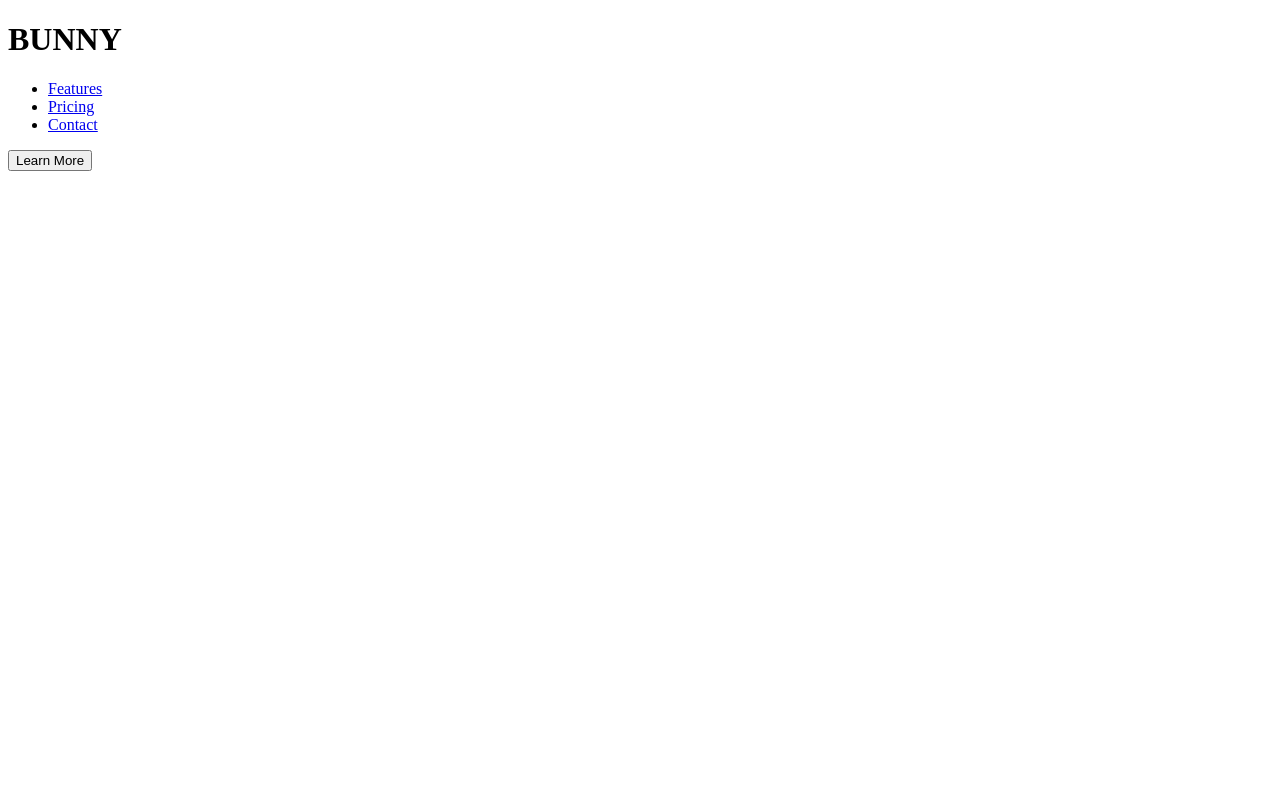
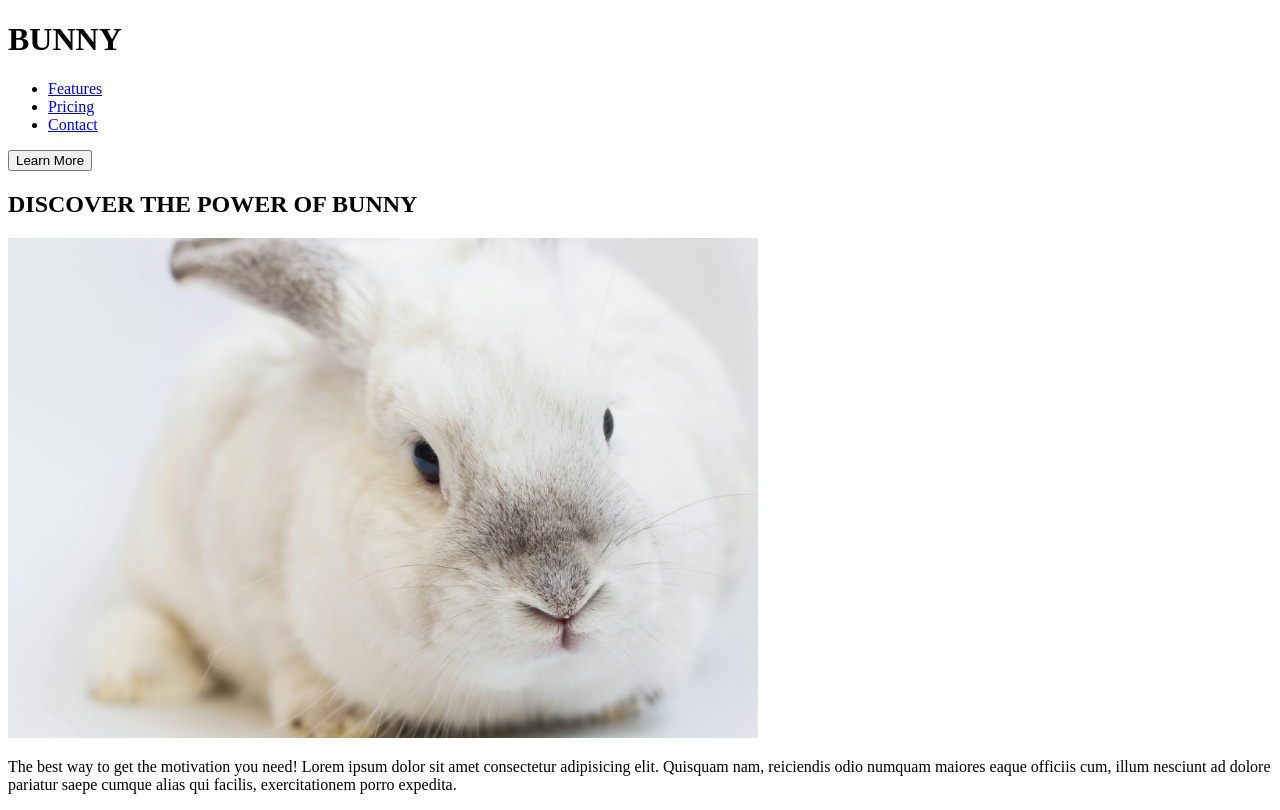
Before and after one commit to EdwardS02/product-landing-page, a plain HTML site: page index.html in a window 1280 px wide. Drawn offline with Linux system fonts and the light colour scheme.

Commit message:
Add hero section

```diff
--- a/index.html
+++ b/index.html
@@ -18,5 +18,11 @@
         </nav>
         <button>Learn More</button>
     </header>
+    <!-- Hero Section -->
+     <section id="hero">
+        <h2>DISCOVER THE POWER OF BUNNY</h2>
+        <img src="./img/bunny.jpg" alt="cute white bunny" height="500">
+        <p>The best way to get the motivation you need! Lorem ipsum dolor sit amet consectetur adipisicing elit. Quisquam nam, reiciendis odio numquam maiores eaque officiis cum, illum nesciunt ad dolore pariatur saepe cumque alias qui facilis, exercitationem porro expedita.</p>
+     </section>
 </body>
 </html>
```
Also changed, not shown: img/bunny.jpg (added).
